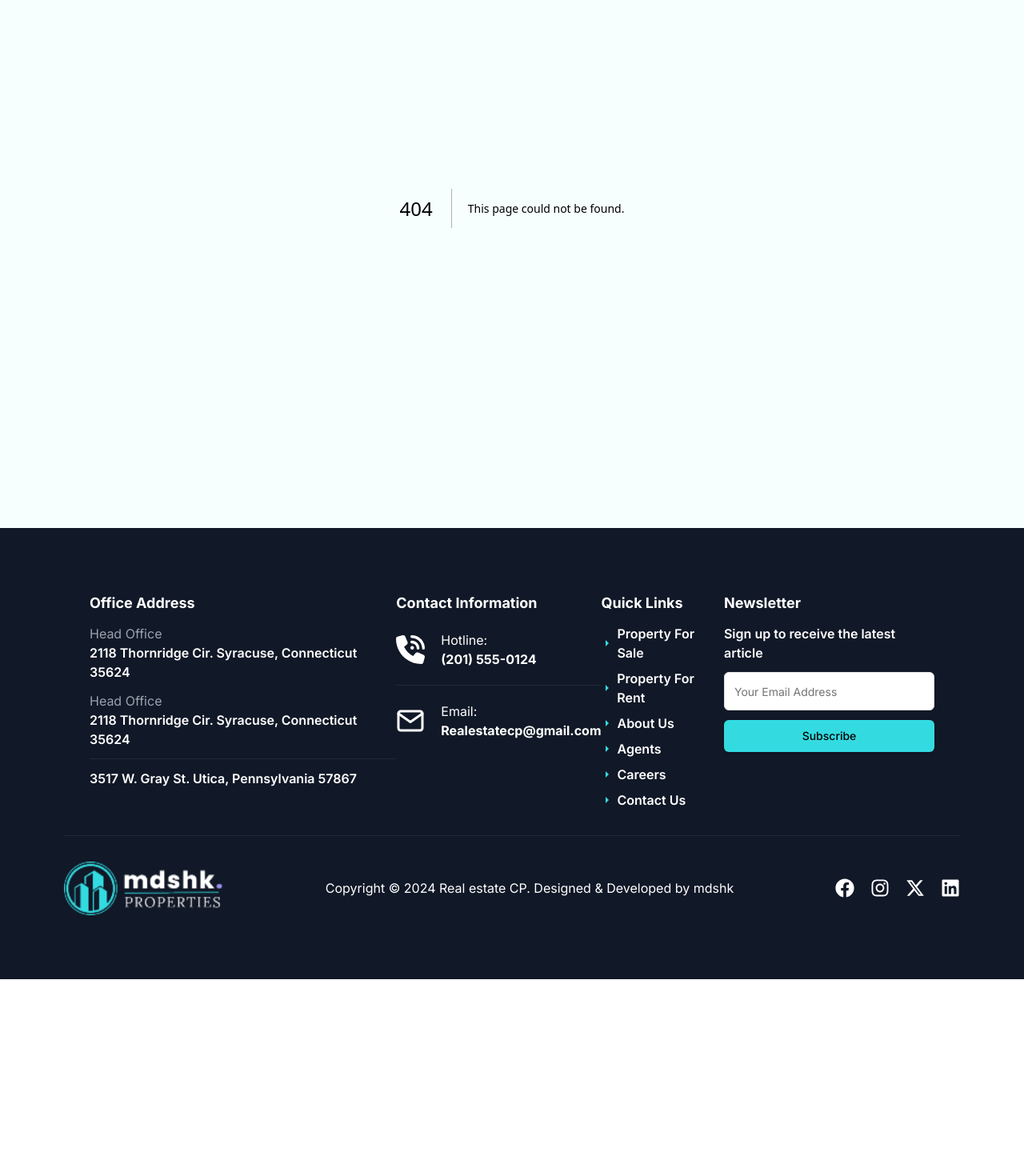
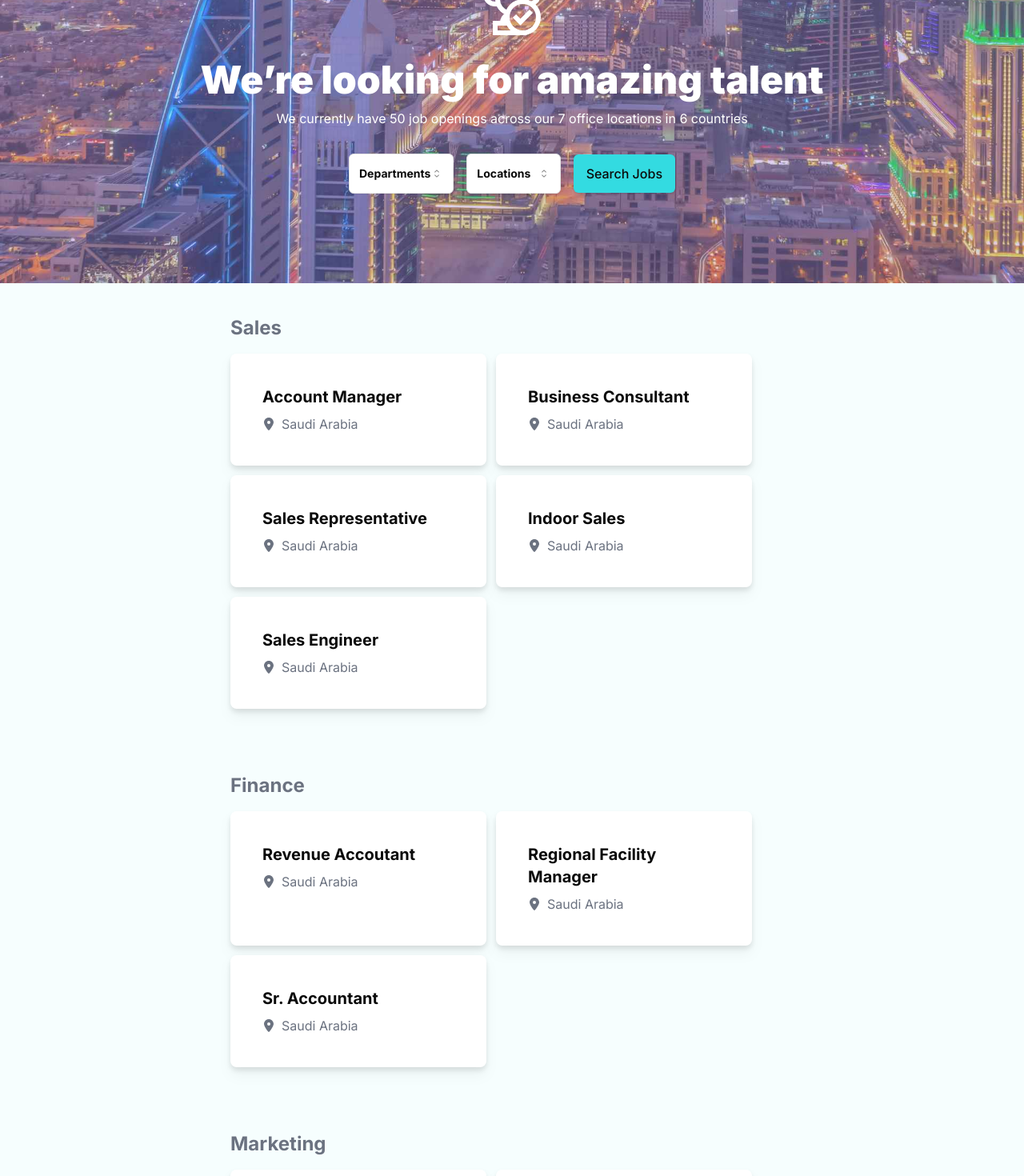
Before and after one commit to muhammed9295/real-estate-portal, a Next.js app: page /career in a window 1280 px wide. Before the commit this address had no page. Shown: the part 220-1690 px from the top of the page at 80% size. Before the commit the page ends 1444 px from the top, so only its background shows below. Built offline with nearby package versions, Linux system fonts and the light colour scheme.

Commit message:
Added about us page, career page

```diff
--- a/src/app/about-us/page.js
+++ b/src/app/about-us/page.js
@@ -1,12 +1,14 @@
 import Image from "next/image";
 import { VscKey } from "react-icons/vsc";
 import { PiWarehouse, PiHandshake } from "react-icons/pi";
+import Brands from "../components/Brands";
+import ContactForm1 from "../components/ContactForm1";
 
 function About() {
   return (
-    <div className="p-10 lg:px-72 lg:py-20">
+    <div className="p-10 lg:p-20">
       {/* About Us - Intro */}
-      <div className="flex flex-col lg:flex-row justify-around w-full">
+      <div className="flex flex-col lg:flex-row justify-around w-full lg:px-72">
         <div className="flex flex-col gap-4 lg:pr-24">
           <h2 className="text-3xl lg:text-5xl font-extrabold">Better lives with better homes</h2>
 
@@ -26,7 +28,8 @@ function About() {
       {/* About Us - Intro */}
 
       {/* Our Services */}
-      <div className="my-20 border bg-secondary py-8 md:py-20 px-10 flex flex-col items-center gap-2 lg:gap-5 rounded-2xl ">
+      <div className="lg:px-64">
+      <div className="my-20 border bg-secondary py-8 md:py-20 px-10 flex flex-col items-center gap-2 lg:gap-5 rounded-2xl">
         <h2 className="text-3xl lg:text-5xl font-extrabold">Our Services</h2>
         <p className="text-center">We provide residential, commercial and rural property solutions for buyers & sellers.</p>
 
@@ -48,7 +51,18 @@ function About() {
             </div>
         </div>
       </div>
+      </div>
       {/* Our Services */}
+
+      {/* Trusted brands */}
+      <Brands />
+      {/* Trusted brands */}
+
+      {/* Contact Form */}
+      <div className="flex justify-center lg:py-20">
+      <ContactForm1 />
+      </div>
+      {/* Contact Form */}
     </div>
   );
 }
--- /dev/null
+++ b/src/app/career/page.js
@@ -0,0 +1,39 @@
+import Jobcards from "../components/Jobcards";
+import PageHeader from "../components/PageHeader";
+
+function Career() {
+  return (
+    <div>
+      <PageHeader />
+      <div className="p-10 flex flex-col gap-4 lg:px-72">
+        <h3 className="text-2xl font-bold text-gray-500">Sales</h3>
+        <div className="flex flex-col gap-3 md:flex-row md:flex-wrap">
+          <Jobcards title="Account Manager" location="Saudi Arabia" />
+          <Jobcards title="Business Consultant" location="Saudi Arabia" />
+          <Jobcards title="Sales Representative" location="Saudi Arabia" />
+          <Jobcards title="Indoor Sales" location="Saudi Arabia" />
+          <Jobcards title="Sales Engineer" location="Saudi Arabia" />
+        </div>
+      </div>
+
+      <div className="p-10 flex flex-col gap-4 lg:px-72">
+        <h3 className="text-2xl font-bold text-gray-500">Finance</h3>
+        <div className="flex flex-col gap-3 md:flex-row md:flex-wrap">
+          <Jobcards title="Revenue Accoutant" location="Saudi Arabia" />
+          <Jobcards title="Regional Facility Manager" location="Saudi Arabia" />
+          <Jobcards title="Sr. Accountant" location="Saudi Arabia" />
+        </div>
+      </div>
+
+      <div className="p-10 flex flex-col gap-4 lg:px-72">
+        <h3 className="text-2xl font-bold text-gray-500">Marketing</h3>
+        <div className="flex flex-col gap-3 md:flex-row md:flex-wrap">
+          <Jobcards title="Digital Marketing Manager" location="UAE" />
+          <Jobcards title="Digital Marketing Executive" location="Saudi Arabia" />
+        </div>
+      </div>
+    </div>
+  );
+}
+
+export default Career;
--- /dev/null
+++ b/src/app/components/ContactForm1.jsx
@@ -0,0 +1,62 @@
+import { Button } from "@/components/ui/button";
+import { Input } from "@/components/ui/input";
+import { Textarea } from "@/components/ui/textarea";
+import { IoMapOutline } from "react-icons/io5";
+import { FaPhoneVolume } from "react-icons/fa6";
+import { FiMail } from "react-icons/fi";
+
+function ContactForm1() {
+  return (
+    <div className="flex flex-col justify-center gap-8 lg:gap-14 lg:w-3/4">
+      <div className="flex flex-col items-center gap-4">
+        <h2 className="text-3xl md:text-4xl lg:text-5xl font-black text-center">
+          We provide the most suitable and quality properties.
+        </h2>
+        <p className="text-sm text-center md:text-base">
+          Lorem ipsum dolor sit amet, consectetur adipiscing elit. Fusce sed
+          tristique metus proin id lorem odio
+        </p>
+      </div>
+
+      <div className="flex flex-col lg:flex-row lg:justify-center items-center gap-8 py-5">
+        <div className="flex flex-col gap-3 items-center lg:flex-row lg:gap-8">
+          <IoMapOutline className="text-4xl lg:text-5xl" />
+          <div className="flex flex-col items-center lg:items-start lg:w-3/4 lg:gap-2">
+          <p className="font-bold">Office address</p>
+          <p className="font-semibold text-center lg:text-left">2715 Ash Dr. San Jose, South Dakota 83475</p>
+          </div>
+        </div>
+
+        <div className="flex flex-col gap-3 lg:flex-row lg:gap-8 items-center">
+          <FaPhoneVolume className="text-4xl lg:text-5xl" />
+          <div className="flex flex-col items-center lg:items-start lg:w-3/4 lg:gap-2">
+          <p className="font-bold">Office address</p>
+          <p className="font-semibold text-center lg:text-left">2715 Ash Dr. San Jose, South Dakota 83475</p>
+          </div>
+        </div>
+
+        <div className="flex flex-col gap-3 items-center lg:flex-row lg:gap-8">
+          <FiMail className="text-4xl lg:text-5xl" />
+          <div className="flex flex-col items-center lg:items-start lg:w-3/4 lg:gap-2">
+          <p className="font-bold">Office address</p>
+          <p className="font-semibold text-center lg:text-left">2715 Ash Dr. San Jose, South Dakota 83475</p>
+          </div>
+        </div>
+      </div>
+
+      <div className="bg-white px-5 py-10 drop-shadow-lg rounded-lg lg:px-10">
+        <form className="flex flex-col md:items-center lg:items-start gap-5">
+          <div className="flex flex-col gap-4 md:w-full lg:flex-row">
+            <Input placeholder="Your Name" />
+            <Input placeholder="Your Email" />
+            <Input placeholder="Your Phone" />
+          </div>
+          <Textarea placeholder="Your Message" />
+          <Button className="text-text font-semibold  hover:bg-secondary hover:text-white md:w-32">Send Request</Button>
+        </form>
+      </div>
+    </div>
+  );
+}
+
+export default ContactForm1;
--- /dev/null
+++ b/src/app/components/Jobcards.jsx
@@ -0,0 +1,12 @@
+import { FaLocationDot } from "react-icons/fa6";
+
+function Jobcards(props) {
+  return (
+    <div className="bg-white p-10 drop-shadow-lg rounded-lg flex flex-col gap-2 md:w-80">
+        <h3 className="text-xl font-bold">{props.title}</h3>
+        <p className="flex gap-2 items-center text-gray-500"><FaLocationDot /> {props.location}</p>
+    </div>
+  )
+}
+
+export default Jobcards
--- /dev/null
+++ b/src/app/components/PageHeader.jsx
@@ -0,0 +1,55 @@
+import { GrAchievement } from "react-icons/gr";
+import {
+    Select,
+    SelectContent,
+    SelectItem,
+    SelectTrigger,
+    SelectValue,
+  } from "@/components/ui/select";
+import { Button } from "@/components/ui/button";
+
+function PageHeader() {
+  return (
+    <div className="w-full bg-[url(/header-image.jpg)] bg-cover bg-center bg-no-repeat p-10 flex flex-col items-center gap-8 md:py-20 lg:py-28">
+        <GrAchievement className="text-white text-7xl" />
+
+        <div className="text-white flex flex-col gap-3 items-center">
+            <h2 className="text-3xl md:text-4xl lg:text-5xl font-black text-center">We’re looking for amazing talent</h2>
+            <p className="text-lg text-center md:text-base">We currently have 50 job openings across our 7 office locations in 6 countries</p>
+        </div>
+
+        <form className="w-full flex flex-col gap-4 md:px-24 lg:flex-row lg:items-center lg:w-1/2">
+        <Select>
+            <SelectTrigger className="bg-white py-6 font-bold">
+              <SelectValue placeholder="Departments" />
+            </SelectTrigger>
+            <SelectContent>
+              <SelectItem selected value="all">All Department</SelectItem>
+              <SelectItem value="sales">Sales</SelectItem>
+              <SelectItem value="finance">Finance</SelectItem>
+              <SelectItem value="marketing">Marketing</SelectItem>
+              <SelectItem value="it">IT Ops</SelectItem>
+            </SelectContent>
+          </Select>
+
+          <Select>
+            <SelectTrigger className="bg-white py-6 font-bold">
+              <SelectValue placeholder="Locations" />
+            </SelectTrigger>
+            <SelectContent>
+              <SelectItem selected value="all">All Locations</SelectItem>
+              <SelectItem value="uae">UAE</SelectItem>
+              <SelectItem value="saudi">Saudi Arabia</SelectItem>
+              <SelectItem value="india">India</SelectItem>
+              <SelectItem value="usa">USA</SelectItem>
+            </SelectContent>
+          </Select>
+
+          <Button className="py-5 text-text text-base hover:bg-secondary hover:text-white lg:py-6">Search Jobs</Button>
+        </form>
+
+    </div>
+  )
+}
+
+export default PageHeader
--- /dev/null
+++ b/src/components/ui/textarea.jsx
@@ -0,0 +1,18 @@
+import * as React from "react"
+
+import { cn } from "@/lib/utils"
+
+const Textarea = React.forwardRef(({ className, ...props }, ref) => {
+  return (
+    (<textarea
+      className={cn(
+        "flex min-h-[80px] w-full rounded-md border border-input bg-background px-3 py-2 text-sm ring-offset-background placeholder:text-muted-foreground focus-visible:outline-none focus-visible:ring-2 focus-visible:ring-ring focus-visible:ring-offset-2 disabled:cursor-not-allowed disabled:opacity-50",
+        className
+      )}
+      ref={ref}
+      {...props} />)
+  );
+})
+Textarea.displayName = "Textarea"
+
+export { Textarea }
```
Also changed, not shown: public/header-image.jpg (added).
